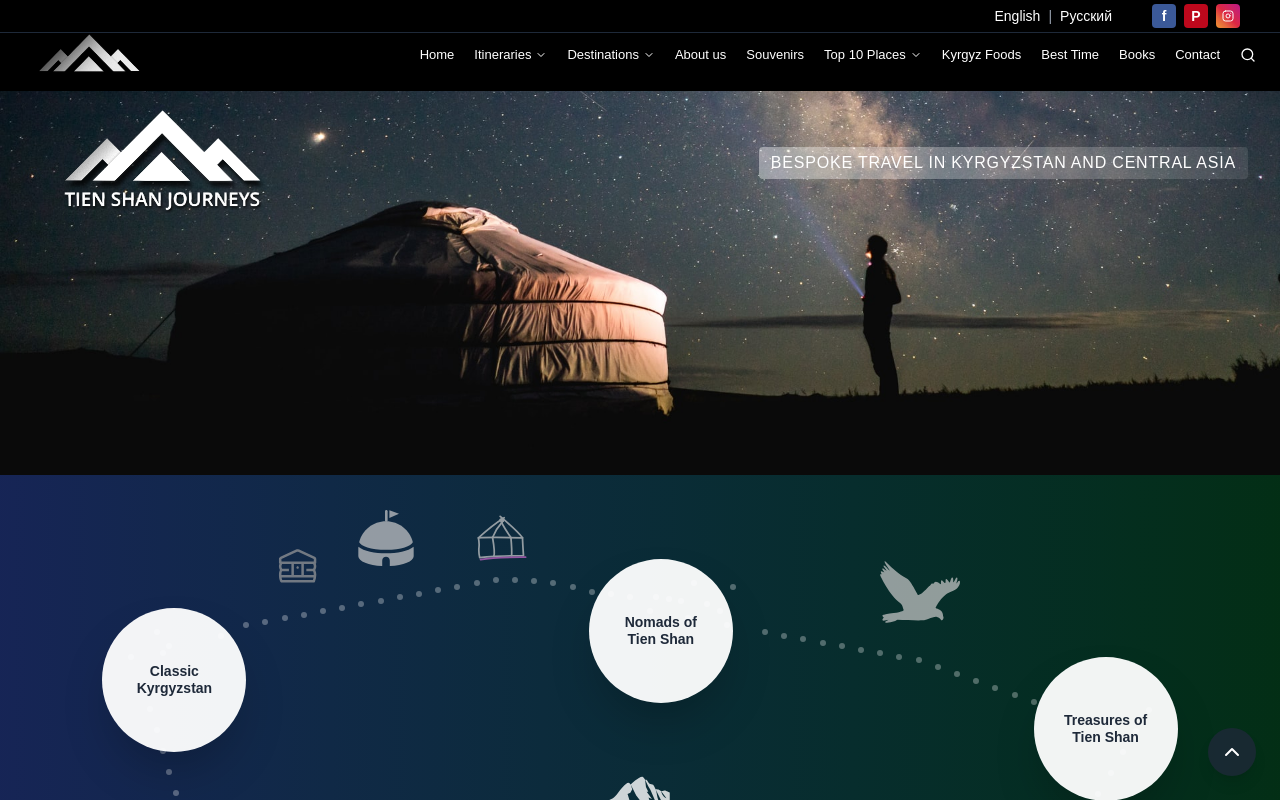
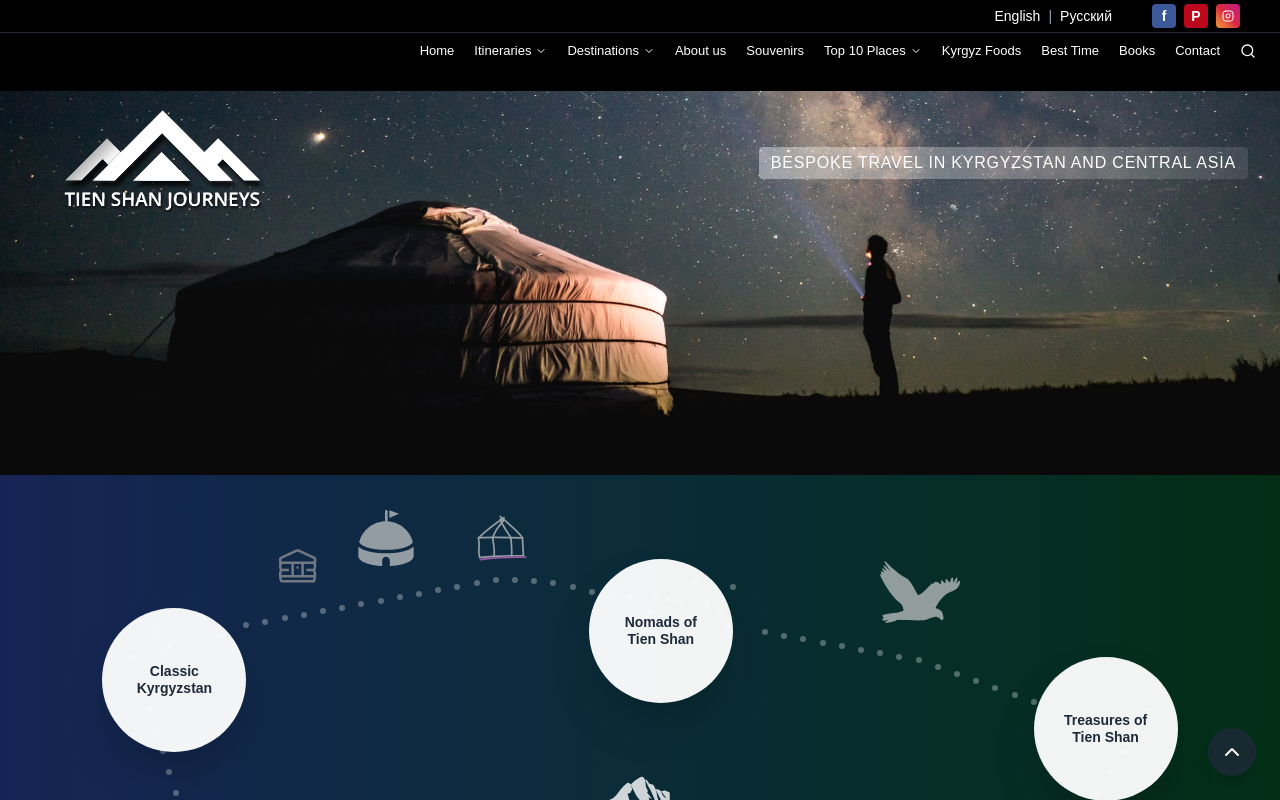
Before and after one commit to Erkebulan100/kyrgyzstan-ai-tourism-thesis, a Next.js app: page / in a window 1280 px wide. Shown: the top 800 px of the page. Built offline with nearby package versions, Linux system fonts and the light colour scheme.

Commit message:
Commented out the logo in header.js

```diff
--- a/components/Header.js
+++ b/components/Header.js
@@ -228,8 +228,8 @@ useEffect(() => {
       {/* Main Header */}
       <div className="py-0">
         <div className="w-full px-4 md:px-6">
-          <div className="flex items-center justify-between">
-            <Link href="/" className="flex items-center flex-shrink-0">
+          <div className="flex items-center justify-end">
+            {/* <Link href="/" className="flex items-center flex-shrink-0">
               <Image
                 src="/images/logo/logo_only.png"
                 alt="Tien Shan Journeys"
@@ -238,7 +238,7 @@ useEffect(() => {
                 className="md:w-[130px] md:h-[43px]"
                 priority
               />
-            </Link>
+            </Link> */}
 
             <nav className="hidden lg:flex items-center space-x-4 xl:space-x-5 text-[13px] text-white">
               {navItems.map((item) => (
```
